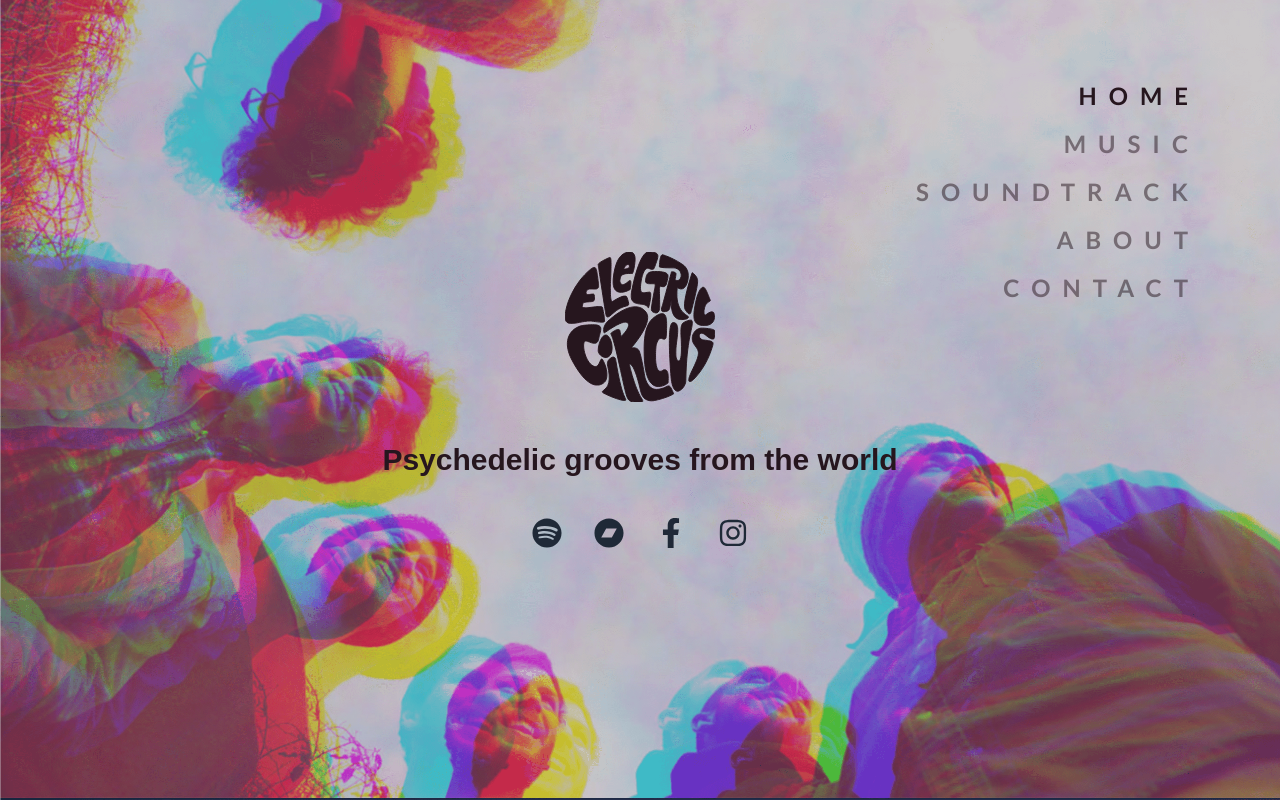
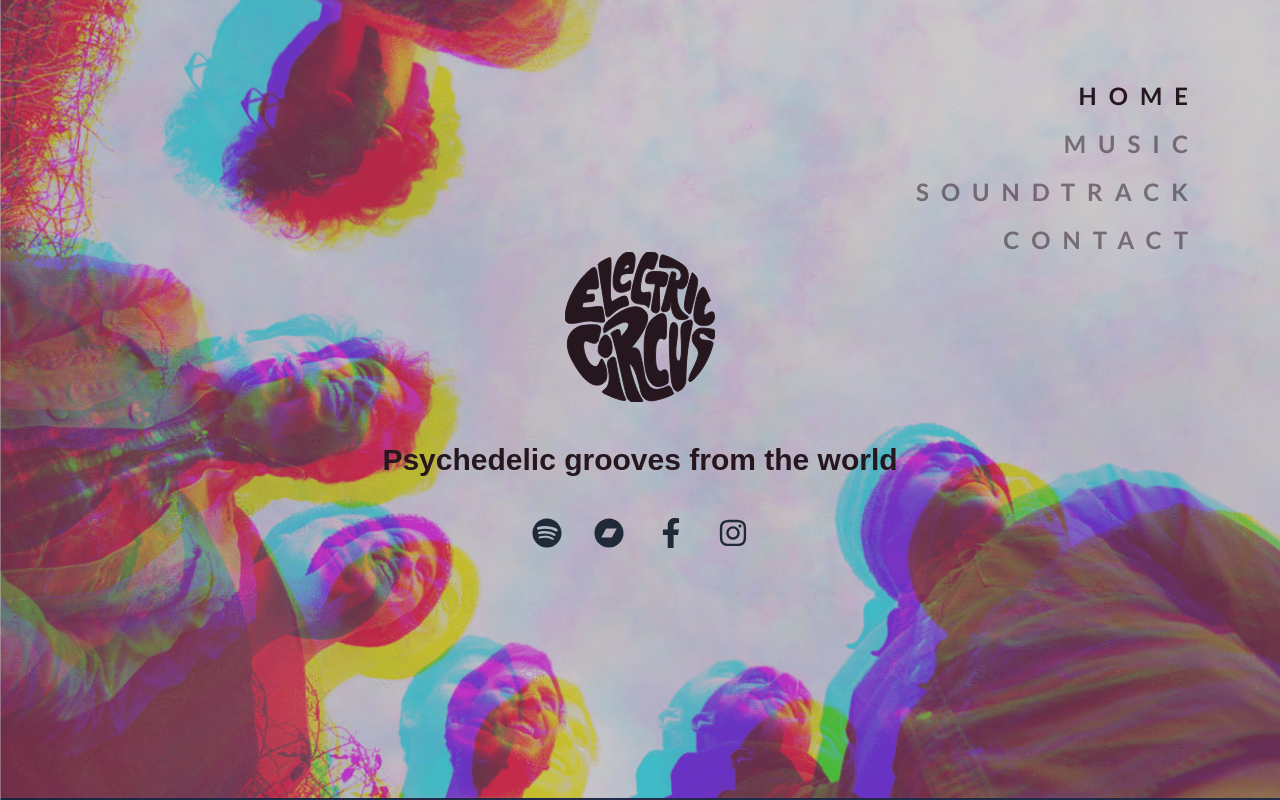
Before and after one commit to francescocretti/ec-website-next, a Next.js app: page / in a window 1280 px wide. Built offline with nearby package versions, Linux system fonts and the light colour scheme; a web font is replaced by a local one.

Commit message:
remove about link

```diff
--- a/sections/HeaderBar.js
+++ b/sections/HeaderBar.js
@@ -21,10 +21,10 @@ const DesktopHeader = () => {
           text="SOUNDTRACK"
           href="/soundtrack"
         />
-        <HeaderMenuLink
+        {/* <HeaderMenuLink
           text="ABOUT"
           href="/about"
-        />
+        /> */}
         <HeaderMenuLink
           text="CONTACT"
           href="/contact"
--- a/sections/Sidebar.js
+++ b/sections/Sidebar.js
@@ -33,11 +33,11 @@ const SideBar = ({ open, setOpen }) => {
             href="/soundtrack"
             color="light"
           />
-          <HeaderMenuLink
+          {/* <HeaderMenuLink
             text="ABOUT"
             href="/about"
             color="light"
-          />
+          /> */}
           <HeaderMenuLink
             text="CONTACT"
             href="/contact"
```
